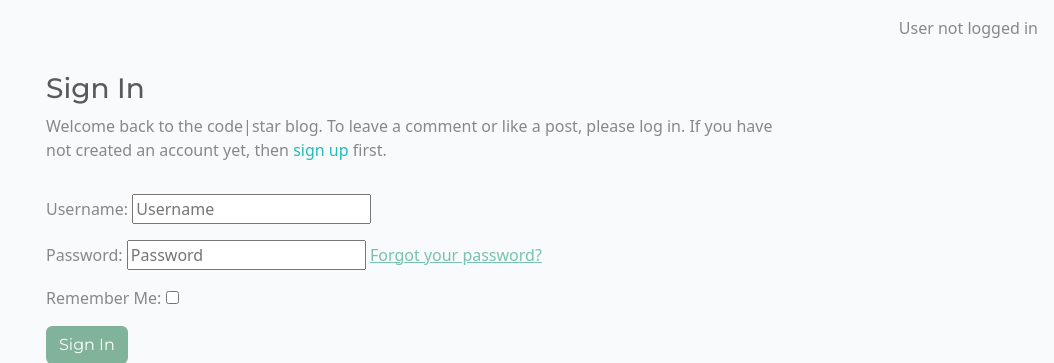
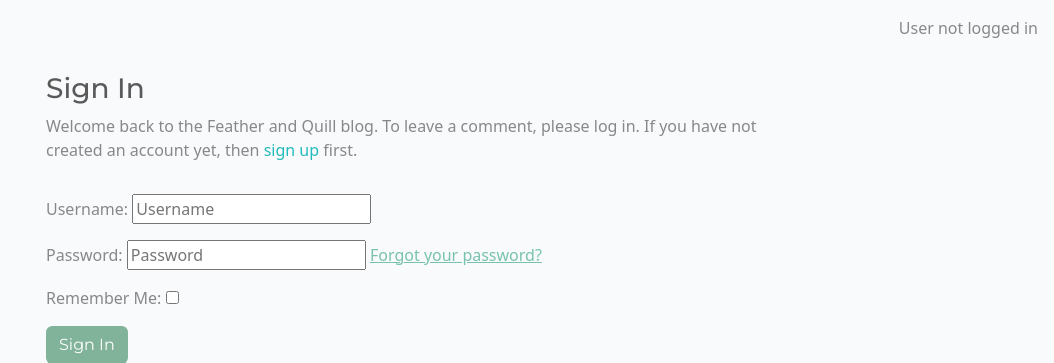
Before and after one commit to apita1423/featherandquill_pp4, a Django app: page /accounts/login/ in a window 1280 px wide. Shown: the part 86-449 px from the top of the page, without its empty margins (226-1280 px from the left). Run offline with Django 4.2, Linux system fonts and the light colour scheme; some libraries are stand-ins or nearby versions; some web fonts are replaced.

Commit message:
Change the sentence in sign and log in to feather and quill

```diff
--- a/templates/account/login.html
+++ b/templates/account/login.html
@@ -12,7 +12,7 @@
         <div class="col-md-8 mt-3 offset-md-2">
             <h3>{% trans "Sign In" %}</h3>
 
-            <p>{% blocktrans %}Welcome back to the code|star blog. To leave a comment or like a post, please log in. If
+            <p>{% blocktrans %}Welcome back to the Feather and Quill blog. To leave a comment, please log in. If
                 you
                 have not created an account yet, then <a class="link" href="{{ signup_url }}">sign up</a>
                 first.{% endblocktrans %}</p>
--- a/templates/account/signup.html
+++ b/templates/account/signup.html
@@ -10,7 +10,7 @@
     <div class="col-md-8 mt-3 offset-md-2">
       <h3>{% trans "Sign Up" %}</h3>
       <p>{% blocktrans %}
-        Welcome back to the code|star blog.
+        Welcome to the Feather and Quill blog.
         Do you already have an account? Then please
         <a class="link" href="{{ login_url }}">sign in</a>
         instead.
```
